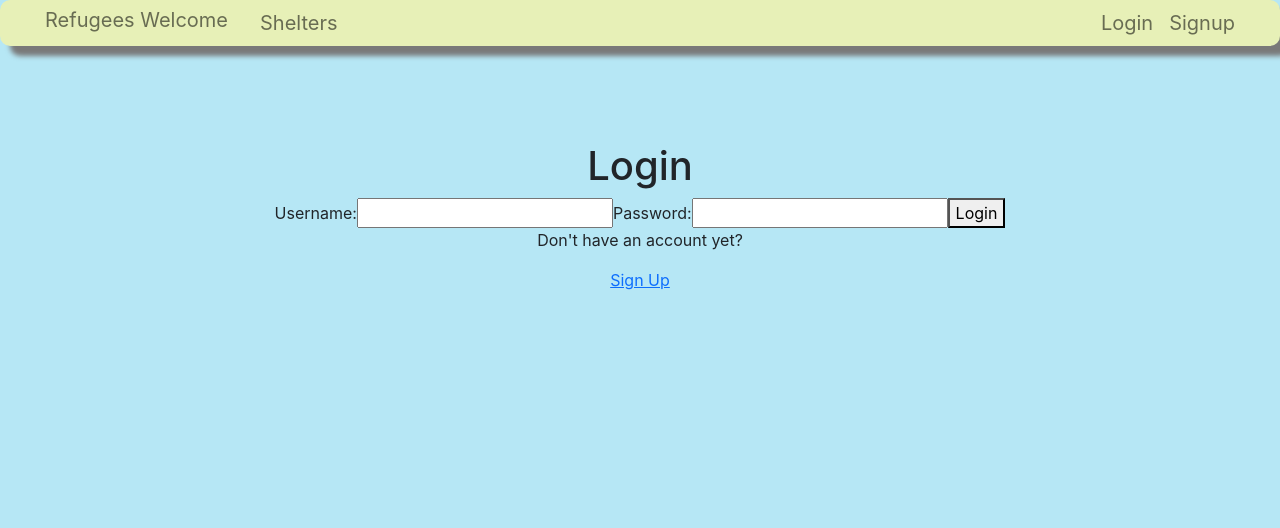
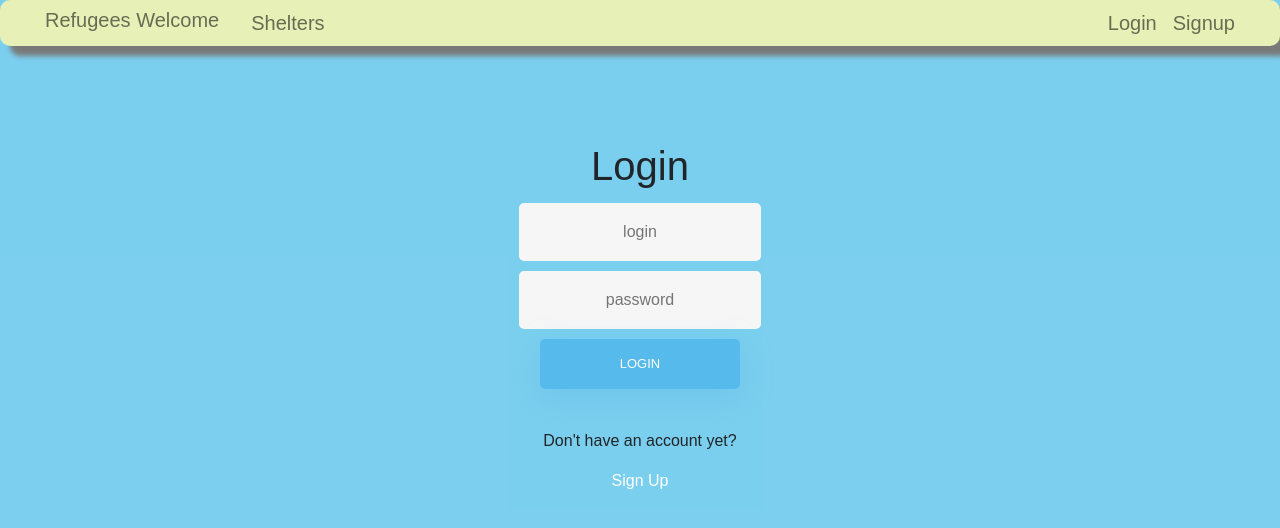
Before and after one commit to Refugees-Welcome/RefugeeShelterApp, a React (Create React App) app: page /login in a window 1280 px wide. Shown: the top 528 px of the page. Built offline with nearby package versions, Linux system fonts and the light colour scheme; no server answers.

Commit message:
css buttons login singup

```diff
--- /dev/null
+++ b/src/components/LoginPage.css
@@ -0,0 +1,297 @@
+
+/* BASIC */
+
+html {
+    background-color: #56baed;
+  }
+
+  body {
+    font-family: "Poppins", sans-serif;
+    height: 100vh;
+  }
+
+  a {
+    color: #92badd;
+    display:inline-block;
+    text-decoration: none;
+    font-weight: 400;
+  }
+
+  h2 {
+    text-align: center;
+    font-size: 16px;
+    font-weight: 600;
+    text-transform: uppercase;
+    display:inline-block;
+    margin: 40px 8px 10px 8px;
+    color: #cccccc;
+  }
+
+
+
+  /* STRUCTURE */
+
+  .wrapper {
+    display: flex;
+    align-items: center;
+    flex-direction: column;
+    justify-content: center;
+    width: 100%;
+    min-height: 100%;
+    padding: 20px;
+  }
+
+  #formContent {
+    -webkit-border-radius: 10px 10px 10px 10px;
+    border-radius: 10px 10px 10px 10px;
+    background: #fff;
+    padding: 30px;
+    width: 90%;
+    max-width: 450px;
+    position: relative;
+    padding: 0px;
+    -webkit-box-shadow: 0 30px 60px 0 rgba(0,0,0,0.3);
+    box-shadow: 0 30px 60px 0 rgba(0,0,0,0.3);
+    text-align: center;
+  }
+
+  #formFooter {
+    background-color: #f6f6f6;
+    border-top: 1px solid #dce8f1;
+    padding: 25px;
+    text-align: center;
+    -webkit-border-radius: 0 0 10px 10px;
+    border-radius: 0 0 10px 10px;
+  }
+
+  /* TABS */
+
+  h2.inactive {
+    color: #cccccc;
+  }
+
+  h2.active {
+    color: #0d0d0d;
+    border-bottom: 2px solid #5fbae9;
+  }
+
+
+  /* FORM TYPOGRAPHY*/
+
+  input[type=button], input[type=submit], input[type=reset]  {
+    background-color: #56baed;
+    border: none;
+    color: white;
+    padding: 15px 80px;
+    text-align: center;
+    text-decoration: none;
+    display: inline-block;
+    text-transform: uppercase;
+    font-size: 13px;
+    -webkit-box-shadow: 0 10px 30px 0 rgba(95,186,233,0.4);
+    box-shadow: 0 10px 30px 0 rgba(95,186,233,0.4);
+    -webkit-border-radius: 5px 5px 5px 5px;
+    border-radius: 5px 5px 5px 5px;
+    margin: 5px 20px 40px 20px;
+    -webkit-transition: all 0.3s ease-in-out;
+    -moz-transition: all 0.3s ease-in-out;
+    -ms-transition: all 0.3s ease-in-out;
+    -o-transition: all 0.3s ease-in-out;
+    transition: all 0.3s ease-in-out;
+  }
+
+  input[type=button]:hover, input[type=submit]:hover, input[type=reset]:hover  {
+    background-color: #39ace7;
+  }
+
+  input[type=button]:active, input[type=submit]:active, input[type=reset]:active  {
+    -moz-transform: scale(0.95);
+    -webkit-transform: scale(0.95);
+    -o-transform: scale(0.95);
+    -ms-transform: scale(0.95);
+    transform: scale(0.95);
+  }
+
+  input[type=text], input[type=email], input[type=password] {
+    background-color: #f6f6f6;
+    border: none;
+    color: #0d0d0d;
+    padding: 15px 32px;
+    text-align: center;
+    text-decoration: none;
+    display: inline-block;
+    font-size: 16px;
+    margin: 5px;
+    width: 85%;
+    border: 2px solid #f6f6f6;
+    -webkit-transition: all 0.5s ease-in-out;
+    -moz-transition: all 0.5s ease-in-out;
+    -ms-transition: all 0.5s ease-in-out;
+    -o-transition: all 0.5s ease-in-out;
+    transition: all 0.5s ease-in-out;
+    -webkit-border-radius: 5px 5px 5px 5px;
+    border-radius: 5px 5px 5px 5px;
+  }
+
+  input[type=text]:focus, input[type=email]:focus, input[type=password]:focus {
+    background-color: #fff;
+    border-bottom: 2px solid #5fbae9;
+  }
+
+  input[type=text]:focus, input[type=email]:focus, input[type=password]:focus {
+    color: #cccccc;
+  }
+
+
+  button  {
+    background-color: #56baed;
+    border: none;
+    color: white;
+    padding: 15px 80px;
+    text-align: center;
+    text-decoration: none;
+    display: inline-block;
+    text-transform: uppercase;
+    font-size: 13px;
+    -webkit-box-shadow: 0 10px 30px 0 rgba(95,186,233,0.4);
+    box-shadow: 0 10px 30px 0 rgba(95,186,233,0.4);
+    -webkit-border-radius: 5px 5px 5px 5px;
+    border-radius: 5px 5px 5px 5px;
+    margin: 5px 20px 40px 20px;
+    -webkit-transition: all 0.3s ease-in-out;
+    -moz-transition: all 0.3s ease-in-out;
+    -ms-transition: all 0.3s ease-in-out;
+    -o-transition: all 0.3s ease-in-out;
+    transition: all 0.3s ease-in-out;
+  }
+
+  button:hover, button:hover, button:hover  {
+    background-color: #39ace7;
+  }
+
+  button:active, button:active, button:active  {
+    -moz-transform: scale(0.95);
+    -webkit-transform: scale(0.95);
+    -o-transform: scale(0.95);
+    -ms-transform: scale(0.95);
+    transform: scale(0.95);
+  }
+
+
+  /* ANIMATIONS */
+
+  /* Simple CSS3 Fade-in-down Animation */
+  .fadeInDown {
+    -webkit-animation-name: fadeInDown;
+    animation-name: fadeInDown;
+    -webkit-animation-duration: 1s;
+    animation-duration: 1s;
+    -webkit-animation-fill-mode: both;
+    animation-fill-mode: both;
+  }
+
+  @-webkit-keyframes fadeInDown {
+    0% {
+      opacity: 0;
+      -webkit-transform: translate3d(0, -100%, 0);
+      transform: translate3d(0, -100%, 0);
+    }
+    100% {
+      opacity: 1;
+      -webkit-transform: none;
+      transform: none;
+    }
+  }
+
+  @keyframes fadeInDown {
+    0% {
+      opacity: 0;
+      -webkit-transform: translate3d(0, -100%, 0);
+      transform: translate3d(0, -100%, 0);
+    }
+    100% {
+      opacity: 1;
+      -webkit-transform: none;
+      transform: none;
+    }
+  }
+
+  /* Simple CSS3 Fade-in Animation */
+  @-webkit-keyframes fadeIn { from { opacity:0; } to { opacity:1; } }
+  @-moz-keyframes fadeIn { from { opacity:0; } to { opacity:1; } }
+  @keyframes fadeIn { from { opacity:0; } to { opacity:1; } }
+
+  .fadeIn {
+    opacity:0;
+    -webkit-animation:fadeIn ease-in 1;
+    -moz-animation:fadeIn ease-in 1;
+    animation:fadeIn ease-in 1;
+
+    -webkit-animation-fill-mode:forwards;
+    -moz-animation-fill-mode:forwards;
+    animation-fill-mode:forwards;
+
+    -webkit-animation-duration:1s;
+    -moz-animation-duration:1s;
+    animation-duration:1s;
+  }
+
+  .fadeIn.first {
+    -webkit-animation-delay: 0.4s;
+    -moz-animation-delay: 0.4s;
+    animation-delay: 0.4s;
+  }
+
+  .fadeIn.second {
+    -webkit-animation-delay: 0.6s;
+    -moz-animation-delay: 0.6s;
+    animation-delay: 0.6s;
+  }
+
+  .fadeIn.third {
+    -webkit-animation-delay: 0.8s;
+    -moz-animation-delay: 0.8s;
+    animation-delay: 0.8s;
+  }
+
+  .fadeIn.fourth {
+    -webkit-animation-delay: 1s;
+    -moz-animation-delay: 1s;
+    animation-delay: 1s;
+  }
+
+  /* Simple CSS3 Fade-in Animation */
+  .underlineHover:after {
+    display: block;
+    left: 0;
+    bottom: -10px;
+    width: 0;
+    height: 2px;
+    background-color: #56baed;
+    content: "";
+    transition: width 0.2s;
+  }
+
+  .underlineHover:hover {
+    color: #0d0d0d;
+  }
+
+  .underlineHover:hover:after{
+    width: 100%;
+  }
+
+
+
+  /* OTHERS */
+
+  *:focus {
+      outline: none;
+  }
+
+  #icon {
+    width:60%;
+  }
+
+  a {
+      color: white;
+  }
--- a/src/components/LoginPage.js
+++ b/src/components/LoginPage.js
@@ -2,6 +2,7 @@ import { useContext, useState } from "react";
 import axios from "axios";
 import { Link, useNavigate } from "react-router-dom";
 import { AuthContext } from "../context/auth.context"
+import './LoginPage.css';
 
 function LoginPage(props) {
   const [username, setUsername] = useState("");
@@ -42,36 +43,41 @@ function LoginPage(props) {
         <br></br>
         <br></br>
         <br></br>
-      <h1>Login</h1>
+      <h1 className="fadeIn first">Login</h1>
 
       {errorMessage && <p className="error">{errorMessage}</p>}
 
       <form onSubmit={handleLoginSubmit}>
+      <div className="form-group">
         <label>
-          Username:
           <input
             type="text"
+            className="fadeIn second"
             required={true}
             name="username"
             value={username}
             onChange={handleUsername}
+            placeholder="login"
           />
         </label>
+        </div>
 
+        <div className="form-group">
         <label>
-          Password:
           <input
             type="password"
+            className="fadeIn third"
             required={true}
             name="password"
             value={password}
             onChange={handlePassword}
+            placeholder="password"
           />
         </label>
+        </div>
 
-        <button type="submit">Login</button>
+        <button className="fadeIn fourth" type="submit">Login</button>
       </form>
-
 
       <p>Don't have an account yet?</p>
       <Link to={"/signup"}> Sign Up</Link>
--- a/src/components/ShelterCreate.js
+++ b/src/components/ShelterCreate.js
@@ -63,7 +63,7 @@ export default function ShelterCreate(props) {
 
     return (
         <div className="ShelterCreate">
- <br></br>
+        <br></br>
         <h1>I have a shelter that i can share</h1>
              <div className="ShelterEdit">
                 <form onSubmit={handleSubmit}>
--- a/src/components/SignupPage.js
+++ b/src/components/SignupPage.js
@@ -2,6 +2,7 @@ import { useContext, useState } from "react";
 import { Link, useNavigate } from "react-router-dom";
 import axios from "axios";
 import { AuthContext } from "../context/auth.context"
+import './LoginPage.css';
 
 function SignupPage(props) {
 
@@ -44,51 +45,54 @@ function SignupPage(props) {
       <div className="container">
         <div className="col-lg-1"></div>
         <div className="col-lg-2 mx-auto"></div>
-        <h1>Sign Up</h1>
+        <h1 className="fadeIn first">Sign Up</h1>
 
         {errorMessage && <p className="error">{errorMessage}</p>}
 
         <form onSubmit={handleSignupSubmit}>
           <div className="form-group">
             <label htmlFor="username">
-              Username:
               <input
                 type="text"
                 required={true}
                 name="username"
                 value={username}
                 onChange={handle}
+                className="fadeIn second"
+                placeholder="Username"
               />
              </label>
           </div>
 
         <div className="form-group">
           <label htmlFor="email">
-          Email:
             <input
               type="email"
               required={true}
               name="email"
               value={email}
+              className="fadeIn third"
               onChange={handleEmail}
+              placeholder="email"
             />
           </label>
         </div>
 
           <div className="form-group">
             <label htmlFor="password">
-              Password:
               <input
                 type="password"
                 required={true}
                 name="password"
                 value={password}
                 onChange={handlePassword}
+                className="fadeIn fourth"
+                placeholder="password"
               />
             </label>
           </div>
 
-          <button type="submit">Register</button>
+          <button className="fadeIn fifth" type="submit">Register</button>
         </form>
 
         <p>Already have account?</p>
```
Lines whose indentation alone changed are shown as unchanged.
